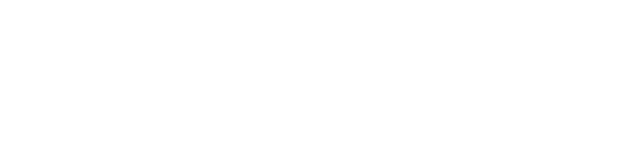
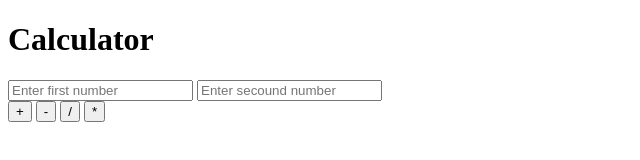
Before and after one commit to youweb3/JavaScript-Skill, a plain HTML site: page 7.1 Create a simple Calculator/index.html in a window 1280 px wide. Shown: the whole page, without its empty margins (0-640 px from the left). Drawn offline with Linux system fonts and the light colour scheme.

Commit message:
updated_html_file_added_feature
Created buttons to calculate the number, such as add or divide...
added input to add number

```diff
--- a/7.1 Create a simple Calculator/index.html
+++ b/7.1 Create a simple Calculator/index.html
@@ -1,12 +1,25 @@
 <!DOCTYPE html>
 <html lang="en">
-<head>
-    <meta charset="UTF-8">
-    <meta name="viewport" content="width=device-width, initial-scale=1.0">
-    <title> Simple Calculator</title>
-    <link rel="stylesheet" href="style.css">
-</head>
-<body>
+  <head>
+    <meta charset="UTF-8" />
+    <meta name="viewport" content="width=device-width, initial-scale=1.0" />
+    <title>Simple Calculator</title>
+    <link rel="stylesheet" href="style.css" />
+  </head>
+  <body>
+    <h1>Calculator</h1>
+    <div class="calculator">
+      <input type="number" id="number1" placeholder="Enter first number" />
+      <input type="number" id="number2" placeholder="Enter secound number" />
+
+      <div class="buttons">
+        <button onclick="calculate('add')">+</button>
+        <button onclick="calculate('subtract')">-</button>
+        <button onclick="calculate('divide')">/</button>
+        <button onclick="calculate('multiply')">*</button>
+      </div>
+      <div id="result"></div>
+    </div>
     <script src="script.js"></script>
-</body>
+  </body>
 </html>
```
